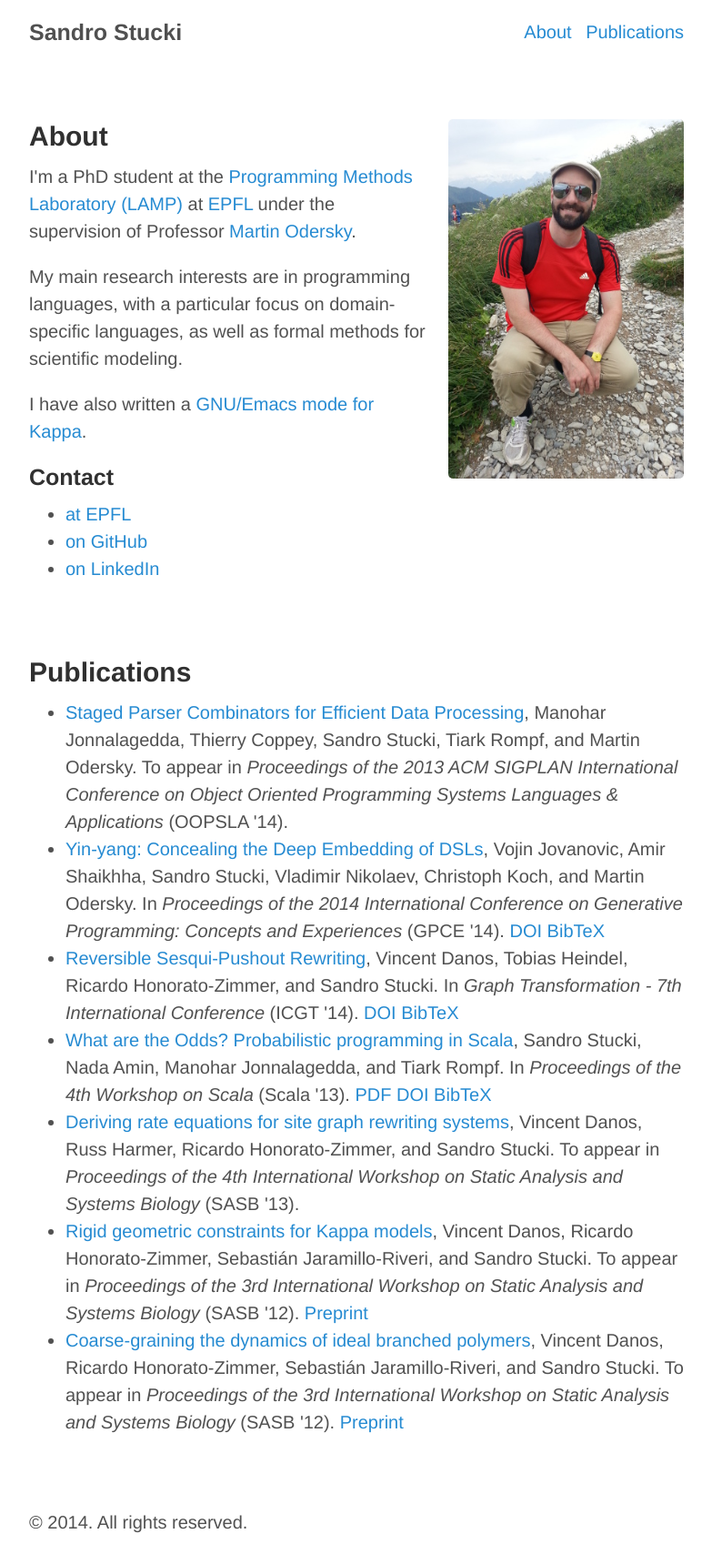
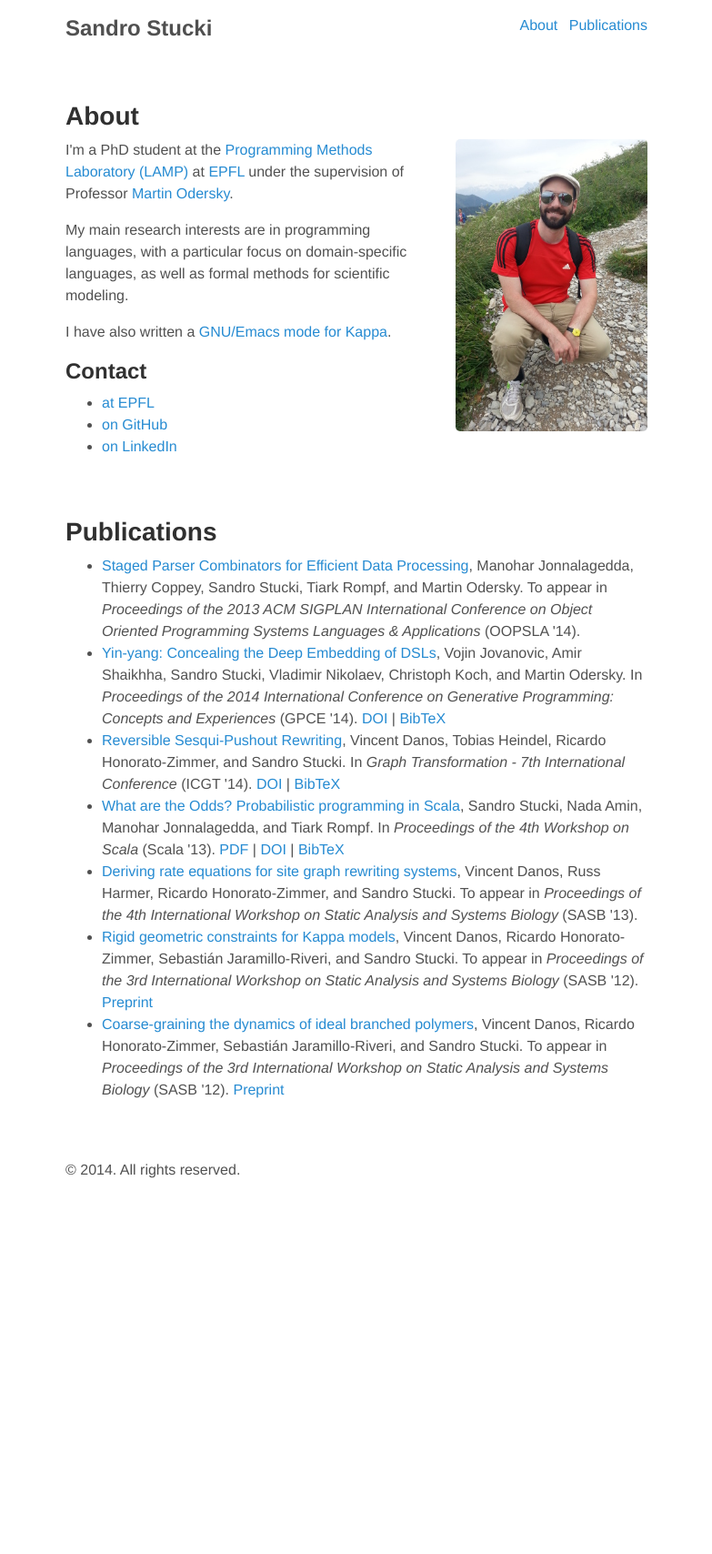
Before and after one commit to sstucki/sstucki.github.io, a Jekyll site: the page built from index.html, in a window 1280 px wide. Shown: the whole page at 91% size, without its empty margins (248-1031 px from the left). Built offline with Jekyll 4.4.1, drawn with Linux system fonts in a browser that asks for light colours; Markdown is read by kramdown in place of the engine named in the settings; after the commit the page ends 1314 px from its top, so only the background shows below that.

Commit message:
Fix font size and layout.

```diff
--- a/_layouts/pub.html
+++ b/_layouts/pub.html
@@ -9,7 +9,7 @@ layout: default
     </a>
   </h1>
   <span class="pub-meta">
-    {{ page.authors | array_to_sentence_string }},
+    {{ page.authors | array_to_sentence_string }}.
     {{ page.howpublished }}, {{ page.copynote }}.
   </span>
   {{ content }}
--- a/index.html
+++ b/index.html
@@ -4,8 +4,9 @@ title: Home
 ---
 
 <div class="page">
+  <h1 class="page-title"><a name="about">About</a></h1>
+
   <img src="public/me.jpg" class="profile"/>
-  <h1 class="page-title"><a name="about">About</a></h1>
 
   <p>I'm a PhD student at the
   <a href="http://lamp.epfl.ch/">Programming Methods Laboratory
--- a/public/css/poole.css
+++ b/public/css/poole.css
@@ -54,7 +54,7 @@ html {
 }
 @media (min-width: 38em) {
   html {
-    font-size: 20px;
+    font-size: 16px;
   }
 }
 
@@ -88,15 +88,15 @@ h1, h2, h3, h4, h5, h6 {
   text-rendering: optimizeLegibility;
 }
 h1 {
-  font-size: 1.5rem;
+  font-size: 1.75rem;
 }
 h2 {
   margin-top: 1rem;
-  font-size: 1.25rem;
+  font-size: 1.5rem;
 }
 h3 {
   margin-top: 1.5rem;
-  font-size: 1rem;
+  font-size: 1.25rem;
 }
 h4, h5, h6 {
   margin-top: 1rem;
@@ -247,8 +247,8 @@ img {
 
 img.profile {
   float: right;
-  margin: 0 0 1rem 1rem;
-  max-width: 36%;
+  margin: 0rem 0 1rem 1rem;
+  max-width: 33%;
 }
 
 /* Tables */
@@ -303,7 +303,7 @@ tbody tr:nth-child(odd) th {
  */
 
 .container {
-  max-width: 38rem;
+  max-width: 42rem;
   padding-left:  1rem;
   padding-right: 1rem;
   margin-left:  auto;
@@ -408,6 +408,9 @@ tbody tr:nth-child(odd) th {
 .related-links li {
   display: inline;
 }
+.related-links li + li::before {
+  content: " | ";
+}
 
 
 
```
